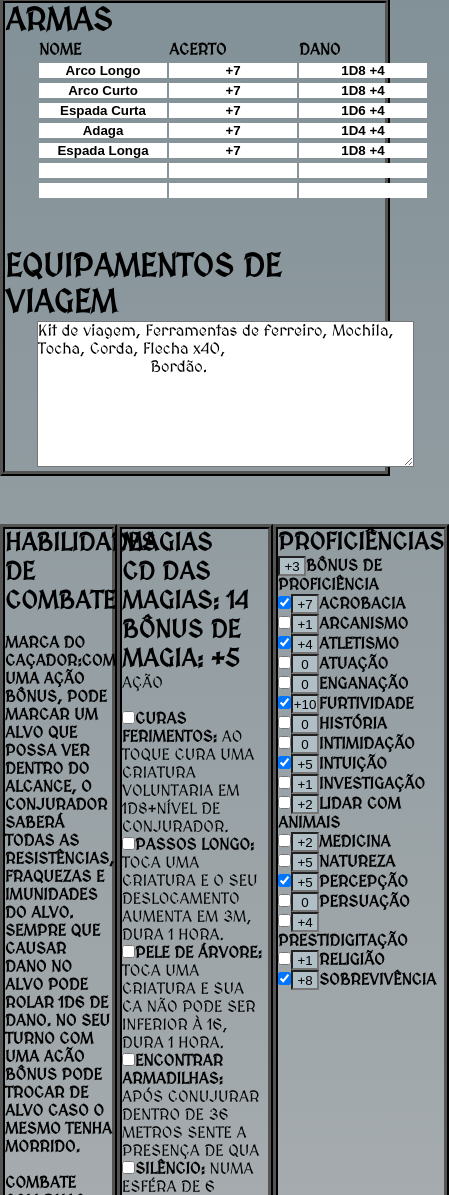
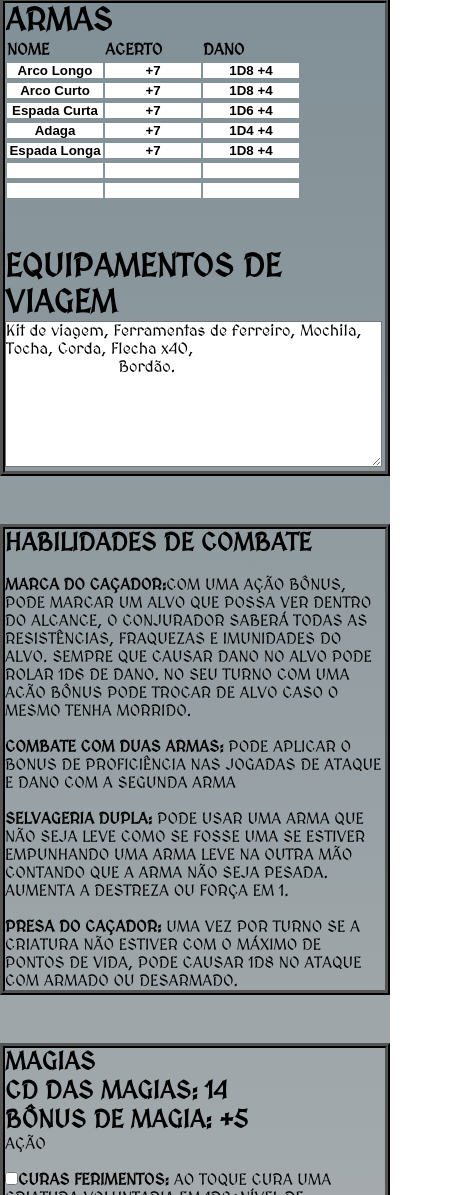
Before and after one commit to rSaydelleS/Vandel-token, a plain HTML site: page index.html in a window 390 px wide. Shown: the part 1594-2789 px from the top of the page, 449 px wide, since content can reach past the window. Drawn offline with Linux system fonts and the light colour scheme.

Commit message:
terminando o media query

```diff
--- a/main.css
+++ b/main.css
@@ -122,7 +122,6 @@ body{
 #skills{
     margin-top: 3rem;
     border: ridge 5px black;
-    font-weight: bold;
 }
 #skills h3 {
     font-size: 25px;
@@ -160,4 +159,18 @@ body{
         flex-direction: column;
         justify-content: space-around;
 }
+    .magic {
+        display: flex;
+        flex-direction: column;
+        justify-content: space-around;
+    }
+    #equip table {
+        margin-left: 0rem;
+    }
+    #equip input {
+        width: 6rem;
+    }
+    #inventory textarea {
+        margin-left: 0rem;
+    }
 }
```
